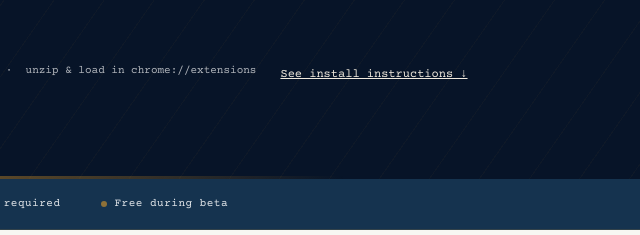
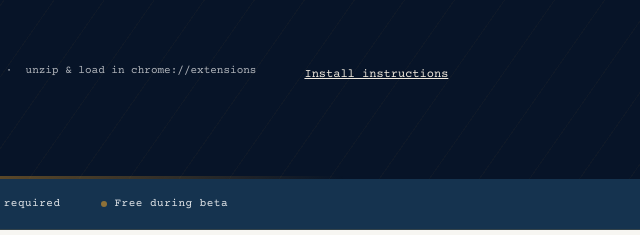
Before and after one commit to christiaylor/Sandbox-Hackathon, a browser extension: page index.html in a window 1280 px wide. Shown: the part 442-677 px from the top of the page, 551-1191 px from the left. Drawn offline with nearby package versions, Linux system fonts and the light colour scheme.

Commit message:
Update link text for installation instructions

```diff
--- a/index.html
+++ b/index.html
@@ -625,8 +625,9 @@
           Download Beta — Free
         </a>
         <span class="hero-note">Chrome only &nbsp;·&nbsp; unzip &amp; load in chrome://extensions</span>
+        <br/>
           <!-- NEW: tiny link to the instructions lower on the page -->
-        <a href="#instructions" class="download-instructions">See install instructions ↓</a>
+        <a href="#instructions" class="download-instructions">Install instructions</a>
       </div>
     </div>
     <div class="hero-rule"></div>
```
